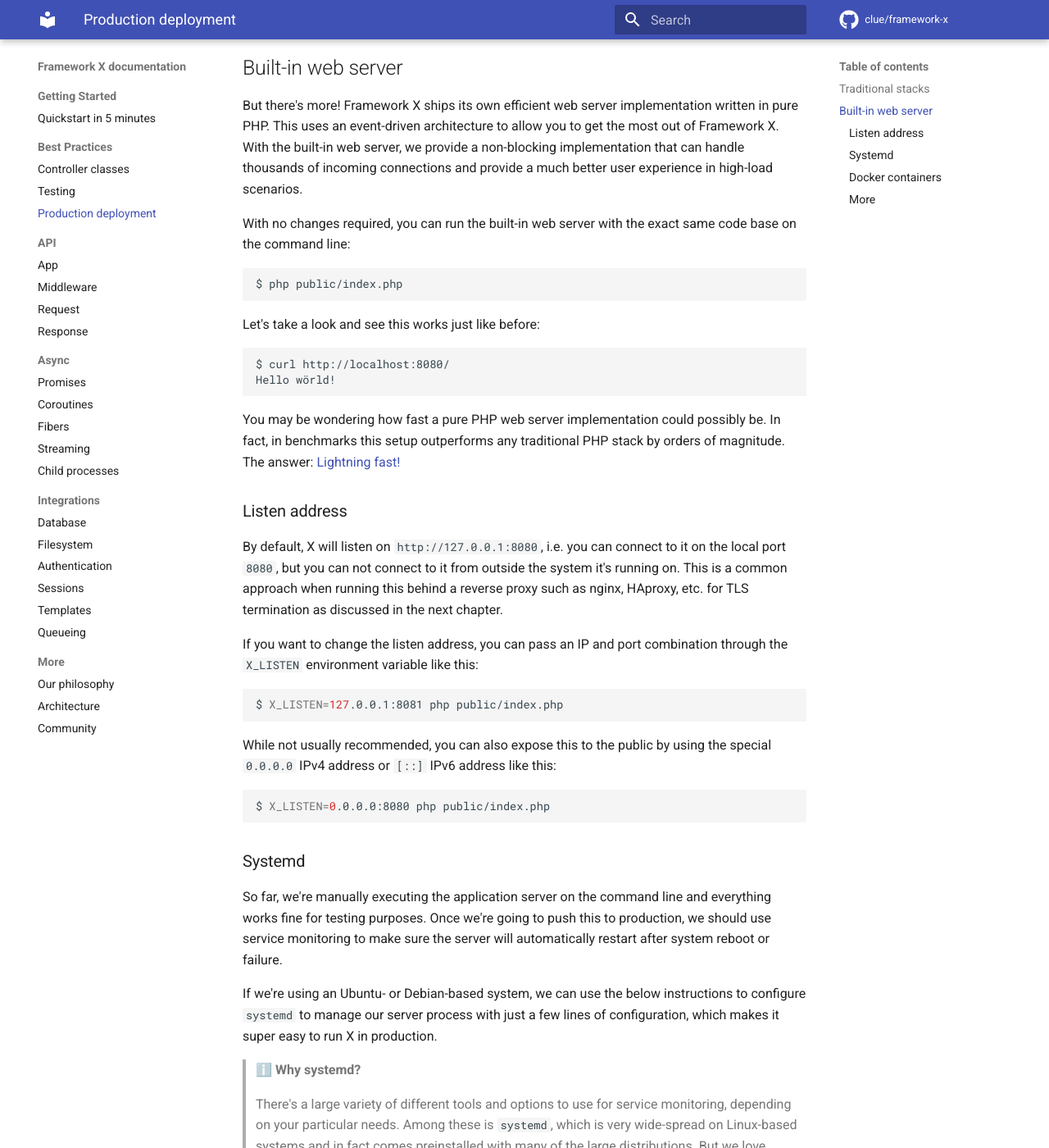
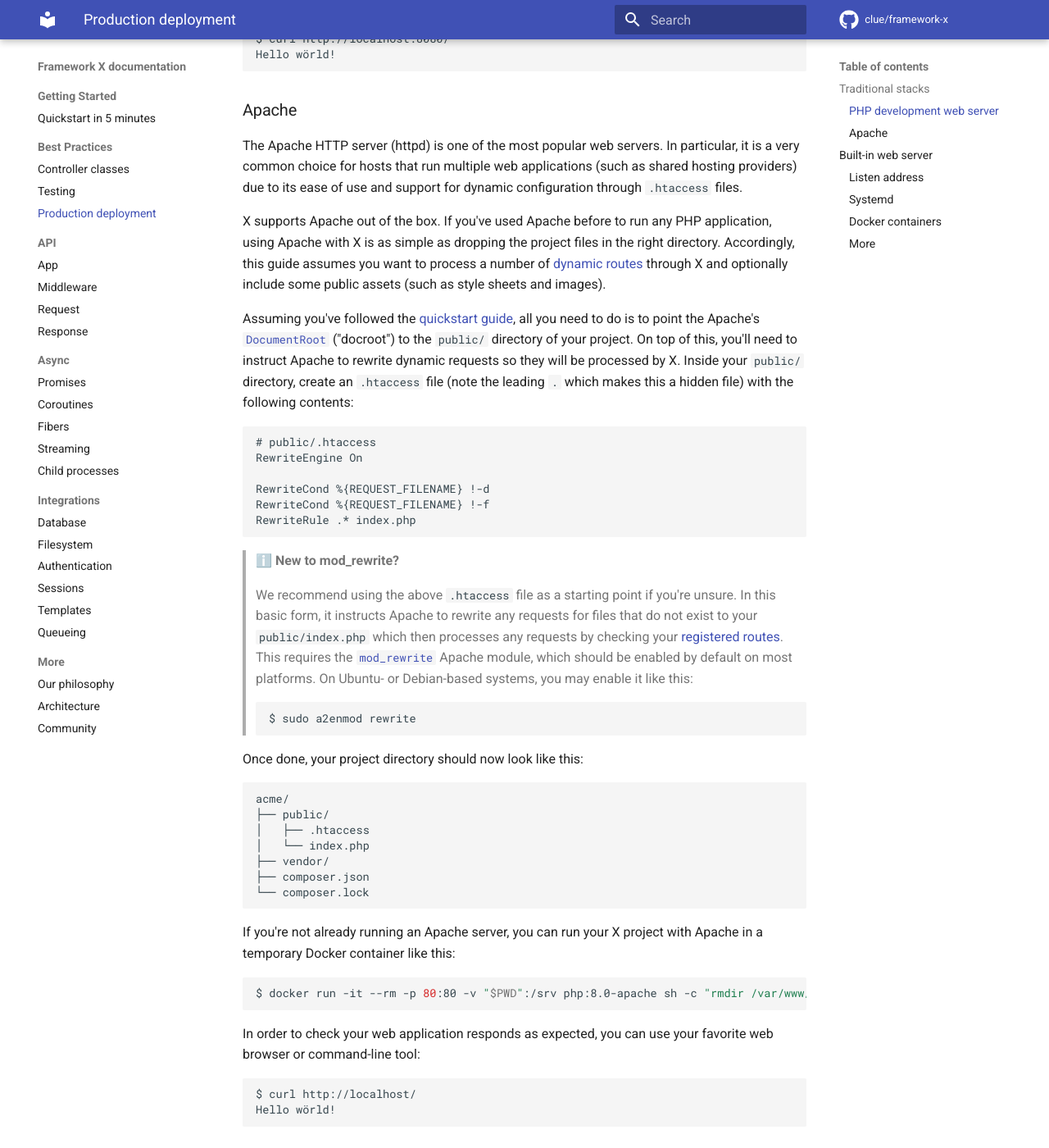
Before and after one commit to clue/framework-x, an MkDocs documentation site: the page built from docs/best-practices/deployment.md, in a window 1280 px wide and 1400 px high, scrolled down 849 px. Shown: the whole window at 82% size. Built offline with MkDocs 1.6.1 and Material for MkDocs 9.7.7, drawn with Linux system fonts in a browser that asks for light colours; comment, search, counter and statistics services are not loaded; some of the changed text lies outside the part shown.

Commit message:
Documentation for Apache

````diff
--- a/docs/best-practices/deployment.md
+++ b/docs/best-practices/deployment.md
@@ -15,19 +15,93 @@ This means that if you've already used PHP before, X will *just work*.
 * Any other web server using FastCGI to talk to PHP-FPM
 * Linux, Mac and Windows operating systems (<abbrev title="Apache, MySQL or MariaDB, PHP, on Linux, Mac or Windows operating systems">LAMP, MAMP, WAMP</abbrev>)
 
-*We've got you covered.*
+*We've got you covered!*
 
-For example, if you've followed the [quickstart guide](../getting-started/quickstart.md), you can run this using PHP's built-in development web
-server for testing purposes like this:
+### PHP development web server
+
+For example, if you've followed the [quickstart guide](../getting-started/quickstart.md),
+you can run this using PHP's built-in development web server for testing
+purposes like this:
 
 ```bash
 $ php -S 0.0.0.0:8080 public/index.php
 ```
 
-In order to check your web application responds as expected, you can use your favorite webbrowser or command line tool:
+In order to check your web application responds as expected, you can use your
+favorite web browser or command-line tool:
 
 ```bash
 $ curl http://localhost:8080/
+Hello wörld!
+```
+
+### Apache
+
+The Apache HTTP server (httpd) is one of the most popular web servers. In
+particular, it is a very common choice for hosts that run multiple web
+applications (such as shared hosting providers) due to its ease of use and
+support for dynamic configuration through `.htaccess` files.
+
+X supports Apache out of the box. If you've used Apache before to run any PHP
+application, using Apache with X is as simple as dropping the project files in
+the right directory. Accordingly, this guide assumes you want to process a
+number of [dynamic routes](../api/app.md#routing) through X and optionally
+include some public assets (such as style sheets and images).
+
+Assuming you've followed the [quickstart guide](../getting-started/quickstart.md),
+all you need to do is to point the Apache's [`DocumentRoot`](http://httpd.apache.org/docs/2.4/de/mod/core.html#documentroot)
+("docroot") to the `public/` directory of your project. On top of this, you'll need
+to instruct Apache to rewrite dynamic requests so they will be processed by X.
+Inside your `public/` directory, create an `.htaccess` file (note the leading `.` which
+makes this a hidden file) with the following contents:
+
+```
+# public/.htaccess
+RewriteEngine On
+
+RewriteCond %{REQUEST_FILENAME} !-d
+RewriteCond %{REQUEST_FILENAME} !-f
+RewriteRule .* index.php
+```
+
+> ℹ️ **New to mod_rewrite?**
+>
+> We recommend using the above `.htaccess` file as a starting point if you're
+> unsure. In this basic form, it instructs Apache to rewrite any requests for
+> files that do not exist to your `public/index.php` which then processes any
+> requests by checking your [registered routes](../api/app.md#routing). This
+> requires the [`mod_rewrite`](https://httpd.apache.org/docs/2.4/mod/mod_rewrite.html)
+> Apache module, which should be enabled by default on most platforms. On Ubuntu-
+> or Debian-based systems, you may enable it like this:
+>
+> ```bash
+> $ sudo a2enmod rewrite
+> ```
+
+Once done, your project directory should now look like this:
+
+```
+acme/
+├── public/
+│   ├── .htaccess
+│   └── index.php
+├── vendor/
+├── composer.json
+└── composer.lock
+```
+
+If you're not already running an Apache server, you can run your X project with
+Apache in a temporary Docker container like this:
+
+```bash
+$ docker run -it --rm -p 80:80 -v "$PWD":/srv php:8.0-apache sh -c "rmdir /var/www/html;ln -s /srv/public /var/www/html;ln -s /etc/apache2/mods-available/rewrite.load /etc/apache2/mods-enabled; apache2-foreground"
+```
+
+In order to check your web application responds as expected, you can use your
+favorite web browser or command-line tool:
+
+```bash
+$ curl http://localhost/
 Hello wörld!
 ```
 
````
